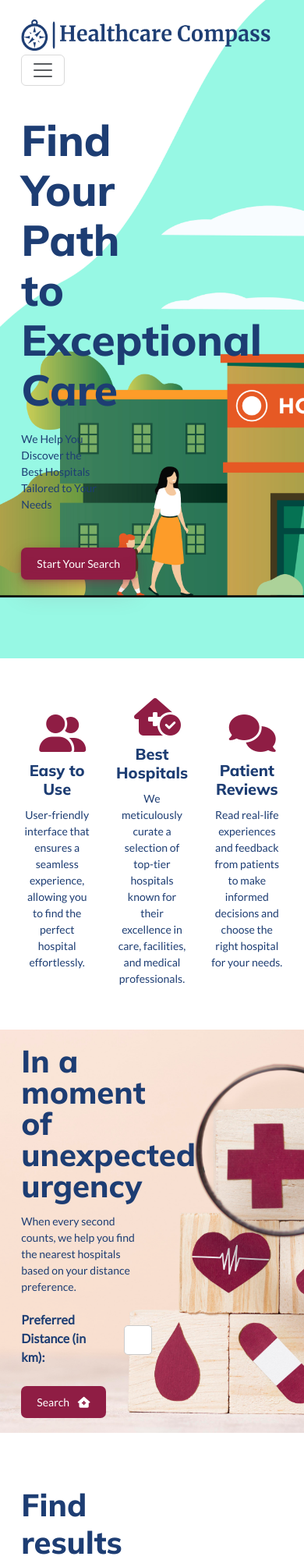
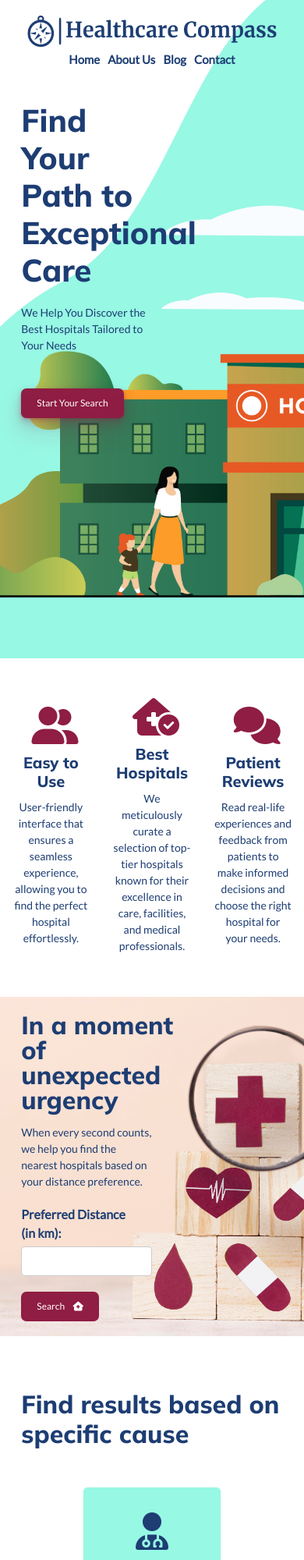
Before and after one commit to kundanKP35/Healthcare_Compass, a website: page templates/index.html in a window 390 px wide. Shown: the top 2000 px of the page at 78% size. Drawn offline with nearby package versions, Linux system fonts and the light colour scheme.

Commit message:
responsiveness

```diff
--- a/static/css/about.css
+++ b/static/css/about.css
@@ -125,6 +125,7 @@ h6 {
   text-align: center;
   font-size: 0.8rem;
   padding: 2% 0;
+  width: 100%;
 }
 #footer-section p {
   margin: 0;
--- a/static/css/home.css
+++ b/static/css/home.css
@@ -20,6 +20,11 @@ h1,h2,h3,h4,h5,h6{
 }
 
 /* Navbar section */
+.flex-container{
+  display: flex;
+  justify-content: space-between;
+  align-items: center;
+}
 .navbar-brand img {
   width: 320px;
   height: 40px;
@@ -302,3 +307,79 @@ input[type='text'] {
 #footer-section p{
   margin: 0;
 }
+
+
+
+/* Responsive Behaviour */
+@media (max-width: 767px) {
+  .hero-heading {
+    font-size: 40px;
+    line-height: 48px;
+  }
+  .hero-paragraph {
+    width: 100%;
+  }
+  .hero-button {
+    font-size: 12px;
+  }
+  .features-section {
+    padding: 10% 4% 10% 4%;
+  }
+  .distance-container {
+    max-width: 100%;
+  }
+  .distance-container h2 {
+    font-size: 2rem;
+    line-height: 32px;
+    max-width: 60%;
+  }
+  .distance-container p {
+    width: 50%;
+  }
+  .form-group {
+    display: block;
+    max-width: 50%;
+  }
+  input[type='number'] {
+    width: 100%;
+  }
+  .submit-button {
+    font-size: 12px;
+  }
+  .options-container h2 {
+    font-size: 2rem;
+    width: 100%;
+  }
+  #content-section {
+    padding: 20px 4%;
+  }
+  .disease-option {
+    width: 45%;
+  }
+
+  #form-section {
+    margin: 2rem 0;
+  }
+  input[type='text'] {
+    width: 100%;
+  }
+}
+
+@media (max-width: 576px) {
+  .navbar {
+    flex-direction: column;
+    align-items: center;
+  }
+
+  .navbar-brand {
+    margin: 0;
+  }
+
+  .navbar-nav {
+    flex-direction: row;
+  }
+
+  .navbar-nav .nav-item {
+    margin: 5px;
+  }
+}
--- a/templates/index.html
+++ b/templates/index.html
@@ -23,25 +23,13 @@
   <body>
     <div id="hero-section">
       <div class="navbar-container">
-        <nav class="navbar navbar-expand-sm">
-          <a class="navbar-brand" href="/">
-            <img src="../static/images/logo-no-background.png" alt="" />
-          </a>
-          <button
-            class="navbar-toggler"
-            type="button"
-            data-toggle="collapse"
-            data-target="#navbarNav"
-            aria-controls="navbarNav"
-            aria-expanded="false"
-            aria-label="Toggle navigation"
-          >
-            <span class="navbar-toggler-icon"></span>
-          </button>
-          <div
-            class="collapse navbar-collapse justify-content-end"
-            id="navbarNav"
-          >
+        <nav class="navbar navbar-expand-sm flex-container">
+          <div class="logo-box">
+            <a class="navbar-brand" href="/">
+              <img src="../static/images/logo-no-background.png" alt="" />
+            </a>
+          </div>
+          <div class="navbar-nav">
             <ul class="navbar-nav">
               <li class="nav-item active">
                 <a class="nav-link" href="/">Home</a>
@@ -59,6 +47,7 @@
           </div>
         </nav>
       </div>
+
       <div class="hero-container">
         <div class="hero-content">
           <h1 class="hero-heading">Find Your Path to Exceptional Care</h1>
```
Also changed, not shown: test.html (added, +75 -0 lines).
